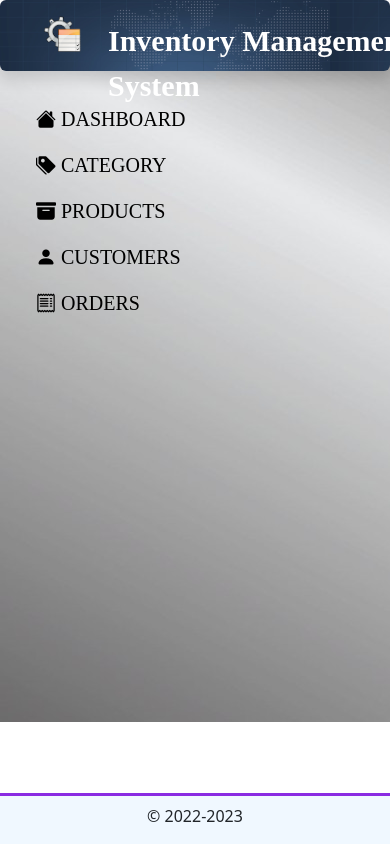
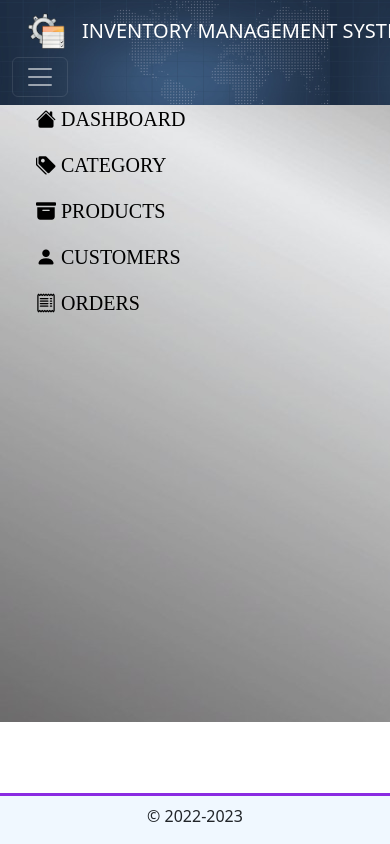
Before and after one commit to uShalstha93/inventory-app, a React (Create React App) app in the folder client/: page / in a window 390 px wide. Built offline with nearby package versions, Linux system fonts and the light colour scheme; sample sign-in values are in the browser's storage.

Commit message:
navbar added with responsive

```diff
--- a/client/src/components/NavBar/NavBar.js
+++ b/client/src/components/NavBar/NavBar.js
@@ -2,36 +2,57 @@ import React from 'react';
 import { Link } from 'react-router-dom';
 import Logo from '../../image/IMSLogoP.png';
 import TitleImg from '../../image/MainBackground.png'
+import { Nav, Container, Navbar, NavDropdown } from 'react-bootstrap';
 
 const NavBar = () => {
 
-    const textStyle = {
-        position: "relative",
-        left: "80px",
-        top: "-37px",
-        height: "0px",
-        fontWeight: "bold",
-        fontSize: "30px",
-        color: "white",
-        fontFamily: "serif"
-    }
+    // const textStyle = {
+    //     position: "relative",
+    //     left: "80px",
+    //     top: "-37px",
+    //     height: "0px",
+    //     fontWeight: "bold",
+    //     fontSize: "30px",
+    //     color: "white",
+    //     fontFamily: "serif"
+    // }
 
-    const userStyle = {
-        position: "relative",
-        left: "1350px",
-        top: "-30px",
-        height: "0px",
-        fontWeight: "bold",
-        color: "white"
-    }
+    // const userStyle = {
+    //     position: "relative",
+    //     left: "1350px",
+    //     top: "-30px",
+    //     height: "0px",
+    //     fontWeight: "bold",
+    //     color: "white"
+    // }
 
     return (
 
-        <div className='row shadow rounded m-0 p-3' style={{ backgroundImage: `url(${TitleImg})`, position: "fixed", width: "100%", top: 0, zIndex: 1 }}>
-            <Link to="/"><img src={Logo} className="d-flex" alt="brand" width="70px" /></Link>
-            <div style={textStyle}>Inventory Management System</div>
-            <div style={userStyle}>UserName</div>
-        </div>
+        // <div className='row shadow rounded m-0 p-3' style={{ backgroundImage: `url(${TitleImg})`, position: "fixed", width: "100%", top: 0, zIndex: 1 }}>
+        //     <Link to="/"><img src={Logo} className="d-flex" alt="brand" width="70px" /></Link>
+        //     <div style={textStyle}>Inventory Management System</div>
+        //     <div style={userStyle}>UserName</div>
+        // </div>
+        <Navbar collapseOnSelect expand="lg" bg="dark" variant="dark" fixed="top" style={{ backgroundImage: `url(${TitleImg})` }}>
+            <Container>
+                <Navbar.Brand>
+                    <Link to="/dashboard">
+                        <img src={Logo} className="d-inline-block" alt="brand" width="70px" />
+                    </Link>
+                    INVENTORY MANAGEMENT SYSTEM
+                </Navbar.Brand>
+                <Navbar.Toggle aria-controls="responsive-navbar-nav" />
+                <Navbar.Collapse id="responsive-navbar-nav">
+                    <Nav style={{ position: "absolute", right: "70px" }}>
+                        <NavDropdown title="userName" id="collasible-nav-dropdown">
+                            <NavDropdown.Item>Profile</NavDropdown.Item>
+                            <NavDropdown.Item>Change Password</NavDropdown.Item>
+                            <NavDropdown.Item>Log Out</NavDropdown.Item>
+                        </NavDropdown>
+                    </Nav>
+                </Navbar.Collapse>
+            </Container>
+        </Navbar>
 
     );
 }
```
